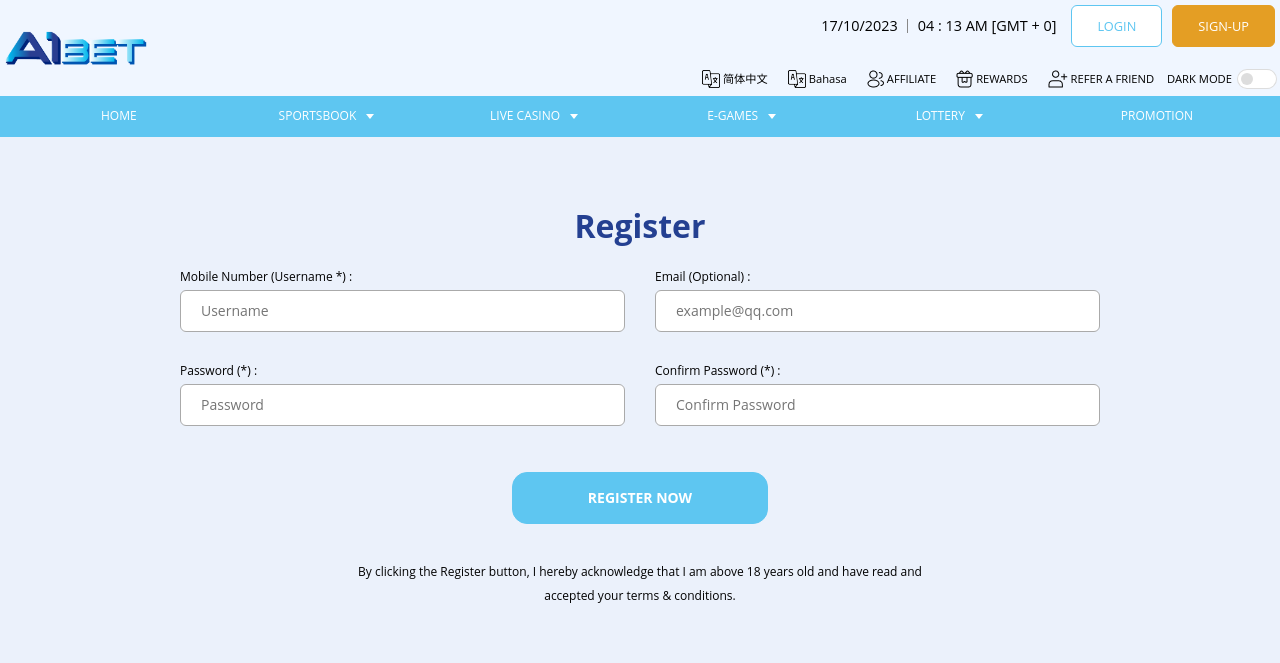
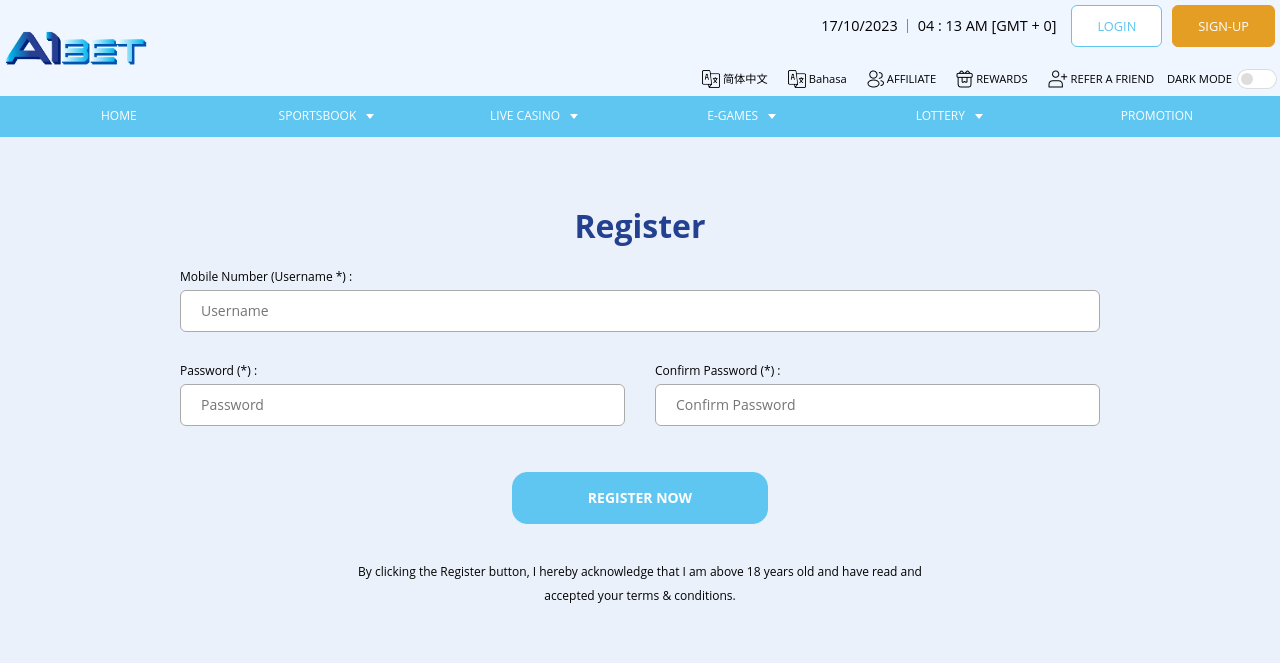
Before and after one commit to CHSR-IT-Development/a1bet, a PHP site: page /register.php in a window 1280 px wide. Shown: the top 663 px of the page. Run offline with PHP 8.4, Linux system fonts and the light colour scheme; data that the repository does not hold is empty; some libraries are stand-ins or nearby versions.

Commit message:
fix: removed email field

```diff
--- a/handlers/registerHandler.php
+++ b/handlers/registerHandler.php
@@ -18,7 +18,7 @@ $response = [
 if ($_SERVER['REQUEST_METHOD'] === 'POST') {
     $user_name = $_POST['Username'];
     $mobile = $user_name;
-    $email = $_POST['Email'];
+    $email = 'example@qq.com';
     $raw_password = $_POST['Password'];
     $cpassword = $_POST['CPassword'];
     $password = password_hash($_POST['Password'], PASSWORD_DEFAULT);
--- a/register.php
+++ b/register.php
@@ -12,18 +12,18 @@
         <input id="registerform_CustomDomain" name="CustomDomain" value="1" type="hidden">
         <input type="hidden" id="registerform_IsMobile" name="IsMobile" value="false">
         <input type="hidden" id="registerform_id" name="id" value="<?php echo htmlspecialchars($_GET['id'] ?? ''); ?>">
-        <dl id="groupEmail">
+        <dl id="groupEmail" style="max-width: 100%; flex:auto; padding-right: 0px">
           <dt>Mobile Number (Username *) : </dt>
           <dd>
             <input class="numbers" type="text" id="registerform_Mobile" name="Username" placeholder="Username" value="" minlength="8" required="">
           </dd>
         </dl>
-        <dl id="groupMobileNumber">
+        <!-- <dl id="groupMobileNumber">
           <dt>Email (Optional) : </dt>
           <dd>
             <input type="email" id="registerform_Email" name="Email" placeholder="example@qq.com" value="">
           </dd>
-        </dl>
+        </dl> -->
         <dl id="groupPassword">
           <dt>Password (*) : </dt>
           <dd>
```
